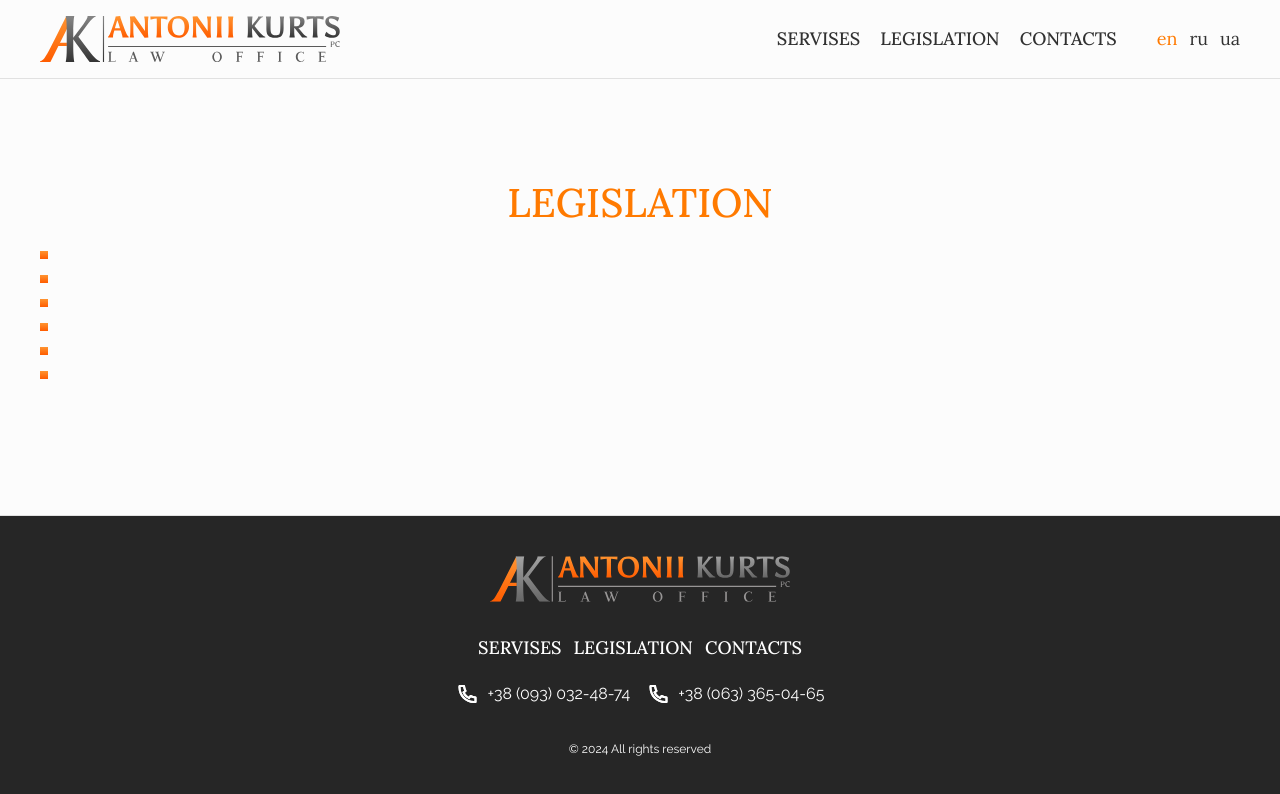
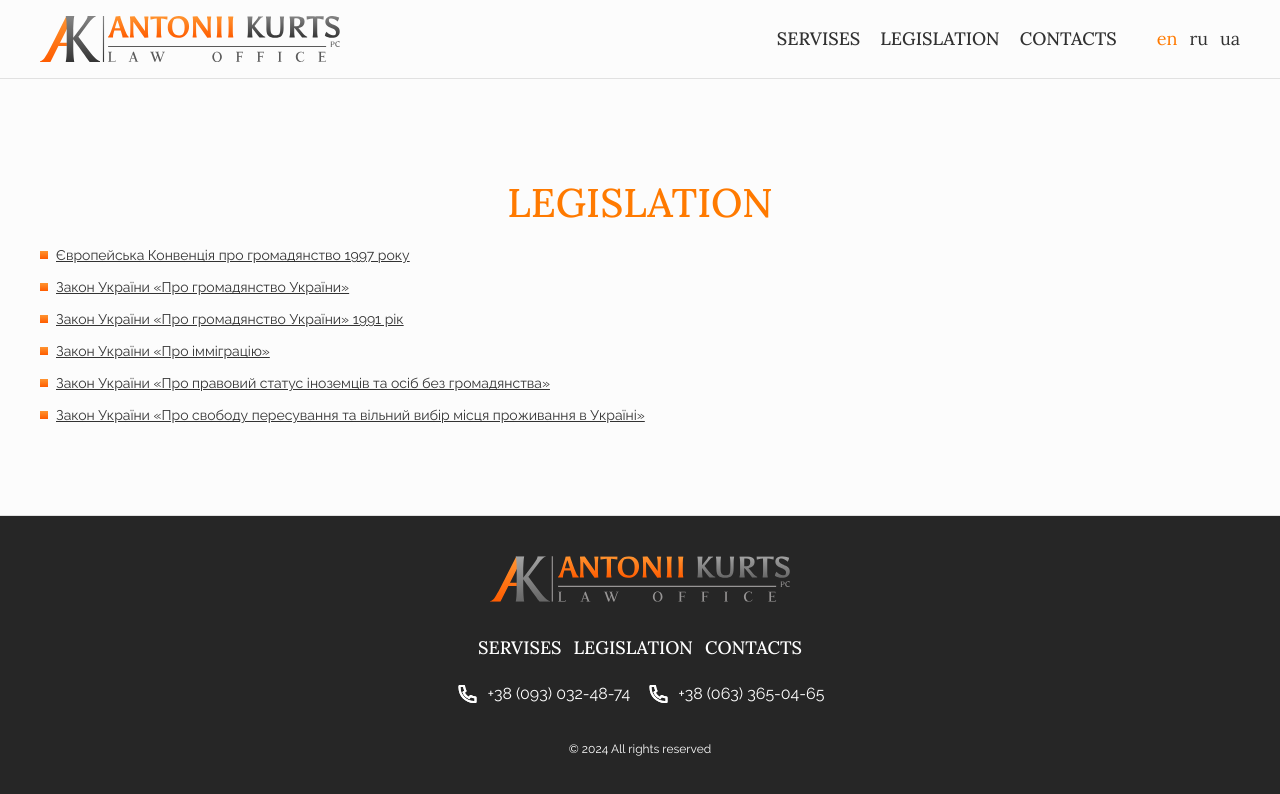
Before and after one commit to IraMira333/next-lawyer, a Next.js app: page /en/legislation in a window 1280 px wide. Shown: the top 794 px of the page. Built offline with nearby package versions, Linux system fonts and the light colour scheme.

Commit message:
Update LawItem.tsx

```diff
--- a/src/components/Legislation/LawItem.tsx
+++ b/src/components/Legislation/LawItem.tsx
@@ -1,7 +1,11 @@
-import { legislationType } from "@/mockedData/legislation";
+import { useLocale } from "next-intl";
+import { LegislationType } from "@/mockedData/legislation";
 import { SquareSmall } from "../shared/SquareSmall";
+import { LocaleType } from "../../../types/LocaleType";
 
-export const LawItem = ({ item }: { item: legislationType }) => {
+export const LawItem = ({ item }: { item: LegislationType }) => {
+  const locale = useLocale();
+
   return (
     <>
       <div className="mt-2">
@@ -11,9 +15,9 @@ export const LawItem = ({ item }: { item: legislationType }) => {
         target="_blank"
         rel="noopener noreferrer"
         className="underline hover:text-accent focus:text-accent active:text-accent transition-all duration-[250ms] ease-[cubic-bezier(0.4,0,0.2,1)]"
-        href={item.link}
+        href={item.data.link}
       >
-        {item.legislationTitle}
+        {item[locale as LocaleType]?.legislationTitle}
       </a>
     </>
   );
```
